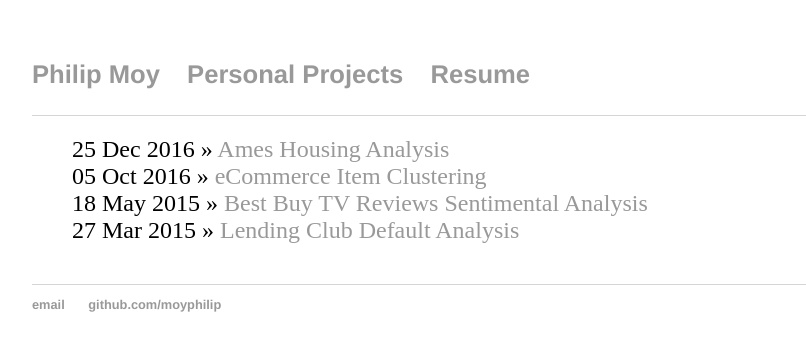
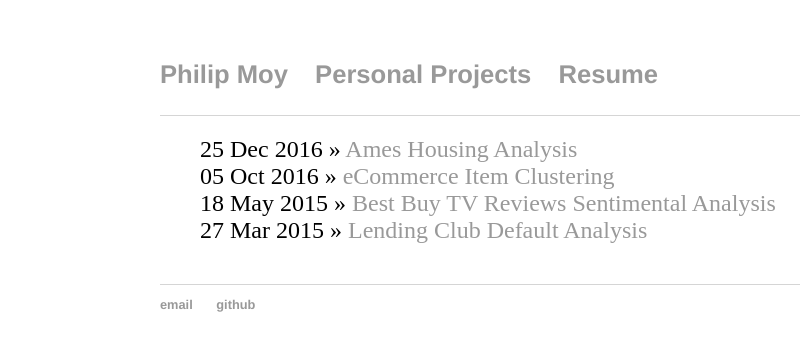
Before and after one commit to moyphilip/moyphilip.github.io, a Jekyll site: the page built from blog/index.html, in a window 1280 px wide. Shown: the top 351 px of the page, without its empty margins (160-966 px from the left). Built offline with Jekyll 4.4.1, drawn with Linux system fonts in a browser that asks for light colours.

Commit message:
style changes

```diff
--- a/_layouts/default.html
+++ b/_layouts/default.html
@@ -24,7 +24,7 @@
 			<footer>
 	    		<ul>
 	        		<li><a href="mailto:moy.philip@gmail.com">email</a></li>
-	        		<li><a href="https://github.com/moyphilip">github.com/moyphilip</a></li>
+	        		<li><a href="https://github.com/moyphilip">github</a></li>
 				</ul>
 			</footer>
 		</body>
--- a/css/main.css
+++ b/css/main.css
@@ -1,6 +1,6 @@
 body {
     margin: 60px auto;
-    width: 70%;
+    width: 50%;
 }
 
 nav ul, footer ul {
```
